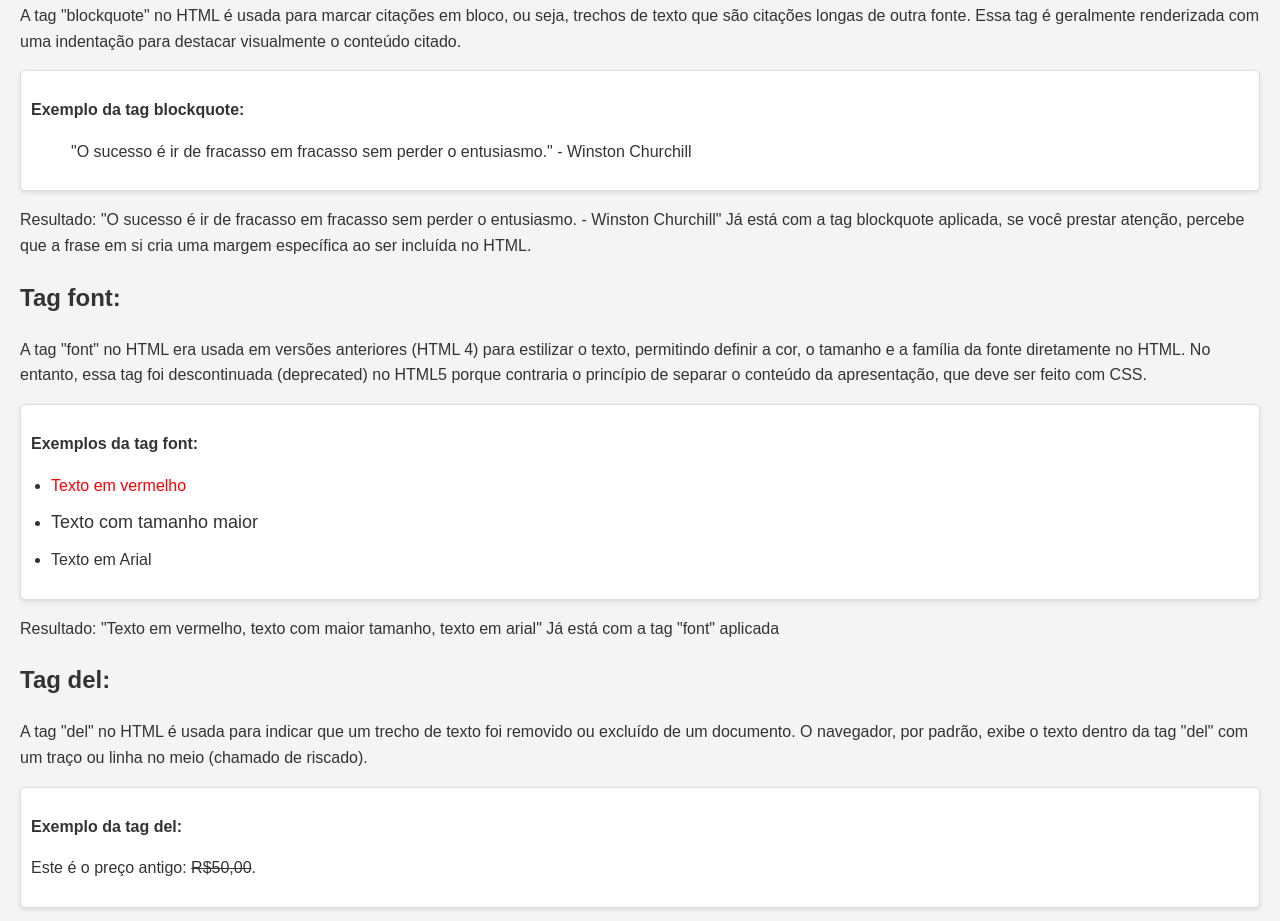
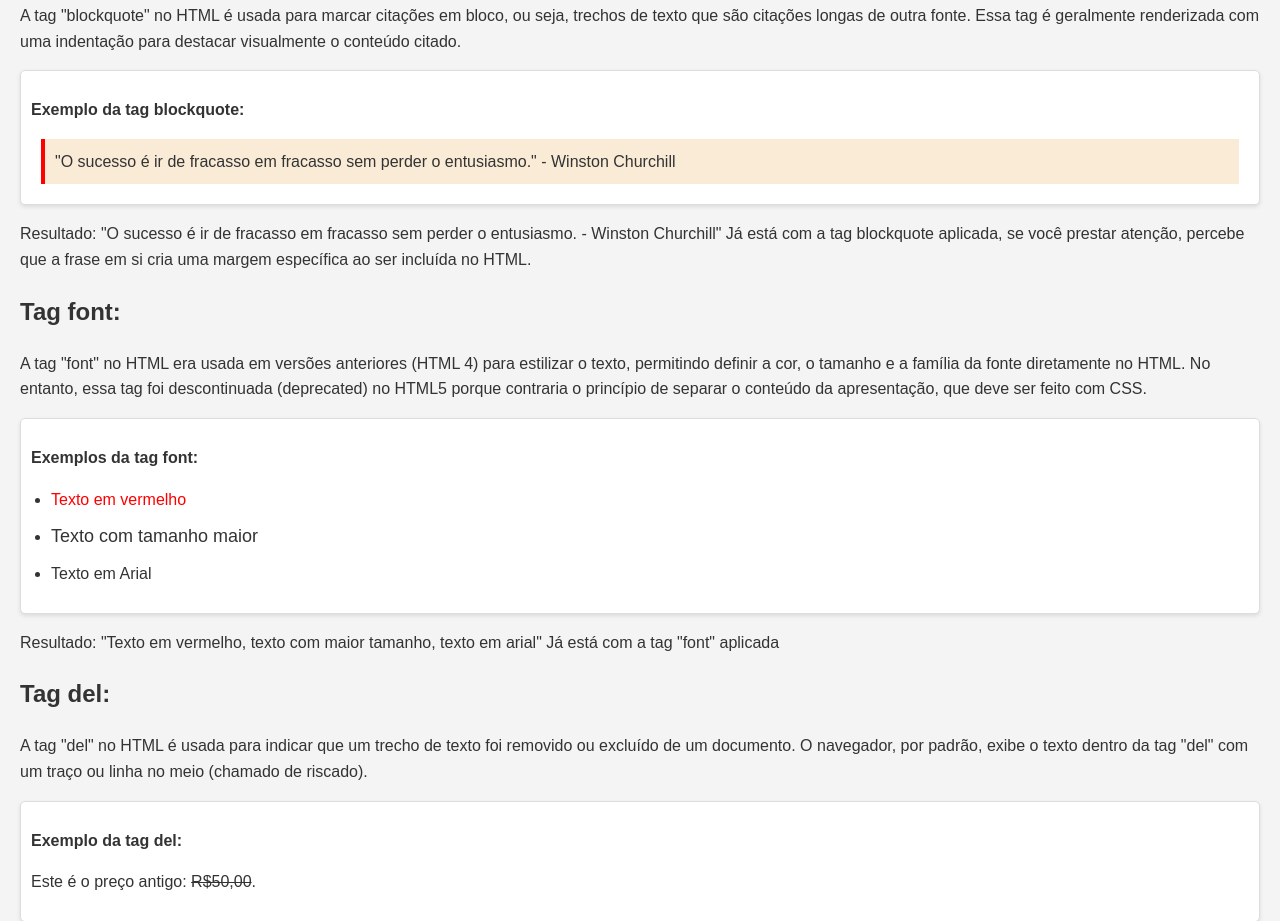
Before and after one commit to Joaoflavio33/PojetoHTMLBasico, a plain HTML site: page index.html in a window 1280 px wide. Shown: the part 5370-6291 px from the top of the page. Drawn offline with Linux system fonts and the light colour scheme.

Commit message:
Quarto commit

```diff
--- a/index.html
+++ b/index.html
@@ -6,7 +6,14 @@
     <title>HTML básico para iniciantes</title>
     <link rel="shortcut icon" href="images/Graphicloads-Colorful-Long-Shadow-Html-tags.16.png" type="icone principal da web">
     <style>
-    @media (max-width: 768px) {
+section blockquote {
+    border-left: red solid 4px;
+    background-color: antiquewhite;
+    margin: 10px;
+    padding: 10px;
+}
+
+@media (max-width: 768px) {
     body {
         font-size: 14px;
     }
@@ -69,7 +76,6 @@ ul li {
     border-radius: 5px;
     box-shadow: 0 2px 4px rgba(0, 0, 0, 0.1);
 }
-
 </style>
 </head>
 <body>
```
